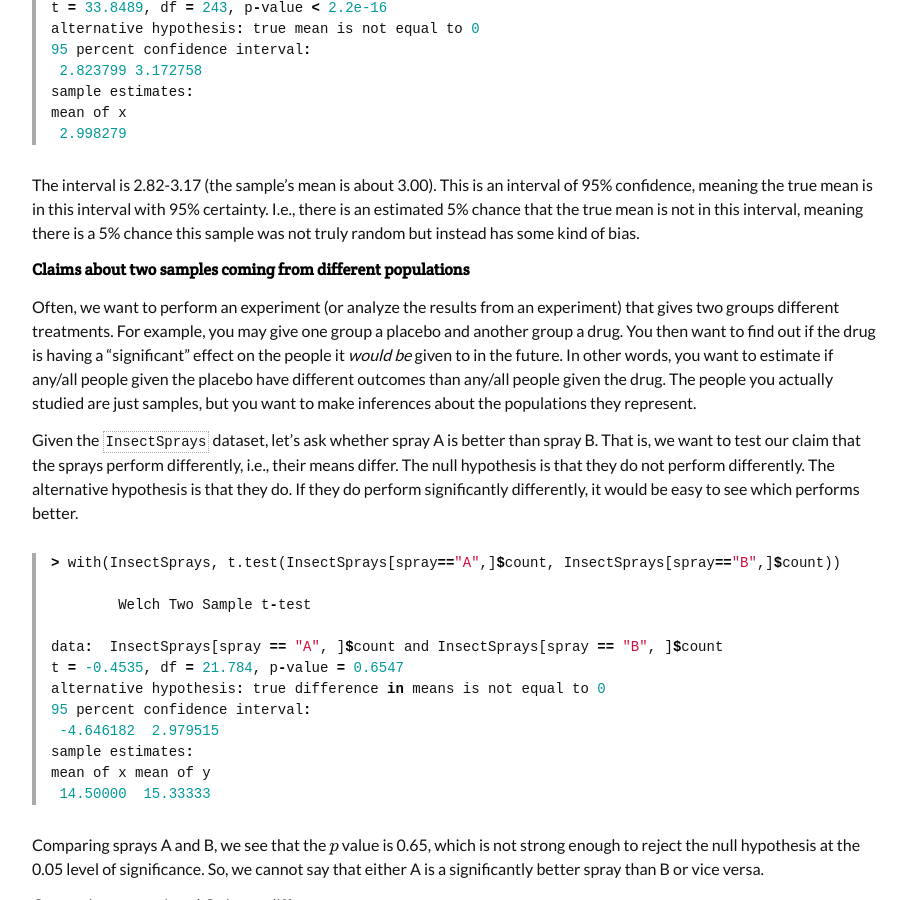
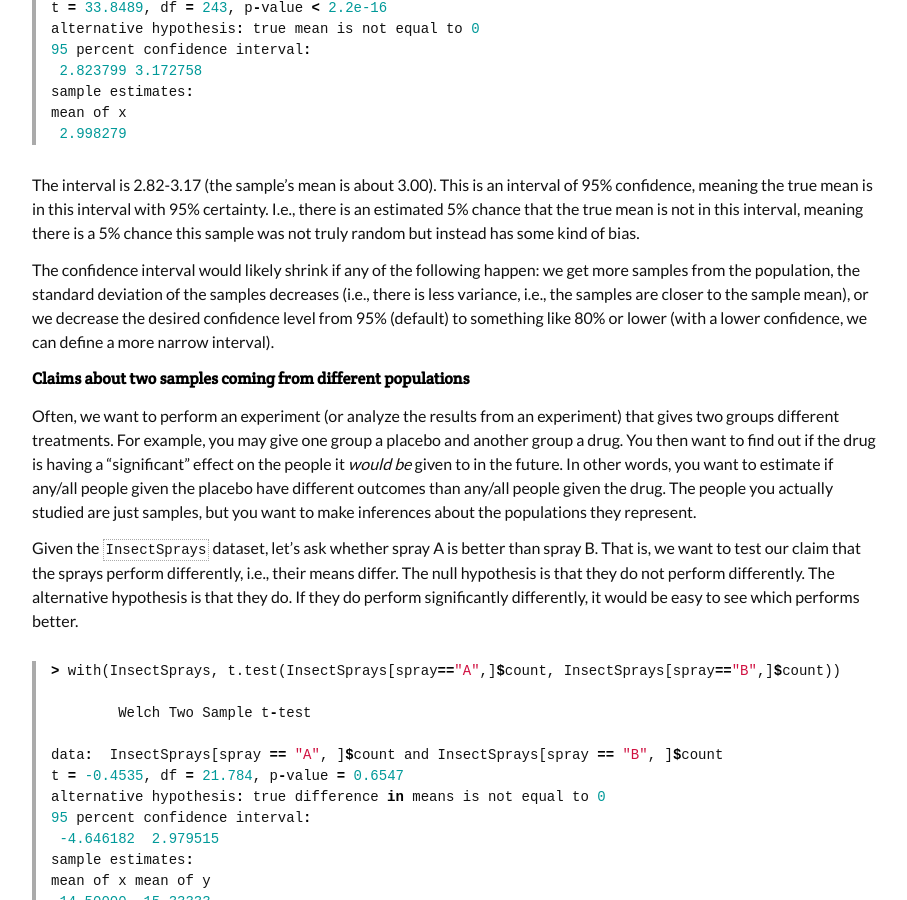
Before and after one commit to joshuaeckroth/cinf401-website, a Jekyll site: the page built from notes/statistics.markdown, in a window 1280 px wide and 900 px high, scrolled down 10630 px. Shown: the whole window, without its empty margins (183-1090 px from the left). Built offline with Jekyll 4.4.1, drawn with Linux system fonts in a browser that asks for light colours; Markdown is read by kramdown in place of the engine named in the settings; formulas are drawn with MathJax 3.

Commit message:
Tiny bit more notes.

```diff
--- a/cookbook/statistics.markdown
+++ b/cookbook/statistics.markdown
@@ -11,6 +11,10 @@ title: "Cookbook: Statistics"
 
 - Chapters 14-20
 
+## Tutorials
+
+- [Here is a good one](http://math.arizona.edu/~ghystad/tutorial.html)
+
 ## Outlier/anomaly detection
 
 https://blog.twitter.com/2015/introducing-practical-and-robust-anomaly-detection-in-a-time-series
--- a/notes/statistics.markdown
+++ b/notes/statistics.markdown
@@ -348,6 +348,8 @@ mean of x
 
 The interval is 2.82-3.17 (the sample's mean is about 3.00). This is an interval of 95% confidence, meaning the true mean is in this interval with 95% certainty. I.e., there is an estimated 5% chance that the true mean is not in this interval, meaning there is a 5% chance this sample was not truly random but instead has some kind of bias.
 
+The confidence interval would likely shrink if any of the following happen: we get more samples from the population, the standard deviation of the samples decreases (i.e., there is less variance, i.e., the samples are closer to the sample mean), or we decrease the desired confidence level from 95% (default) to something like 80% or lower (with a lower confidence, we can define a more narrow interval).
+
 #### Claims about two samples coming from different populations
 
 Often, we want to perform an experiment (or analyze the results from an experiment) that gives two groups different treatments. For example, you may give one group a placebo and another group a drug. You then want to find out if the drug is having a "significant" effect on the people it *would be* given to in the future. In other words, you want to estimate if any/all people given the placebo have different outcomes than any/all people given the drug. The people you actually studied are just samples, but you want to make inferences about the populations they represent.
```
